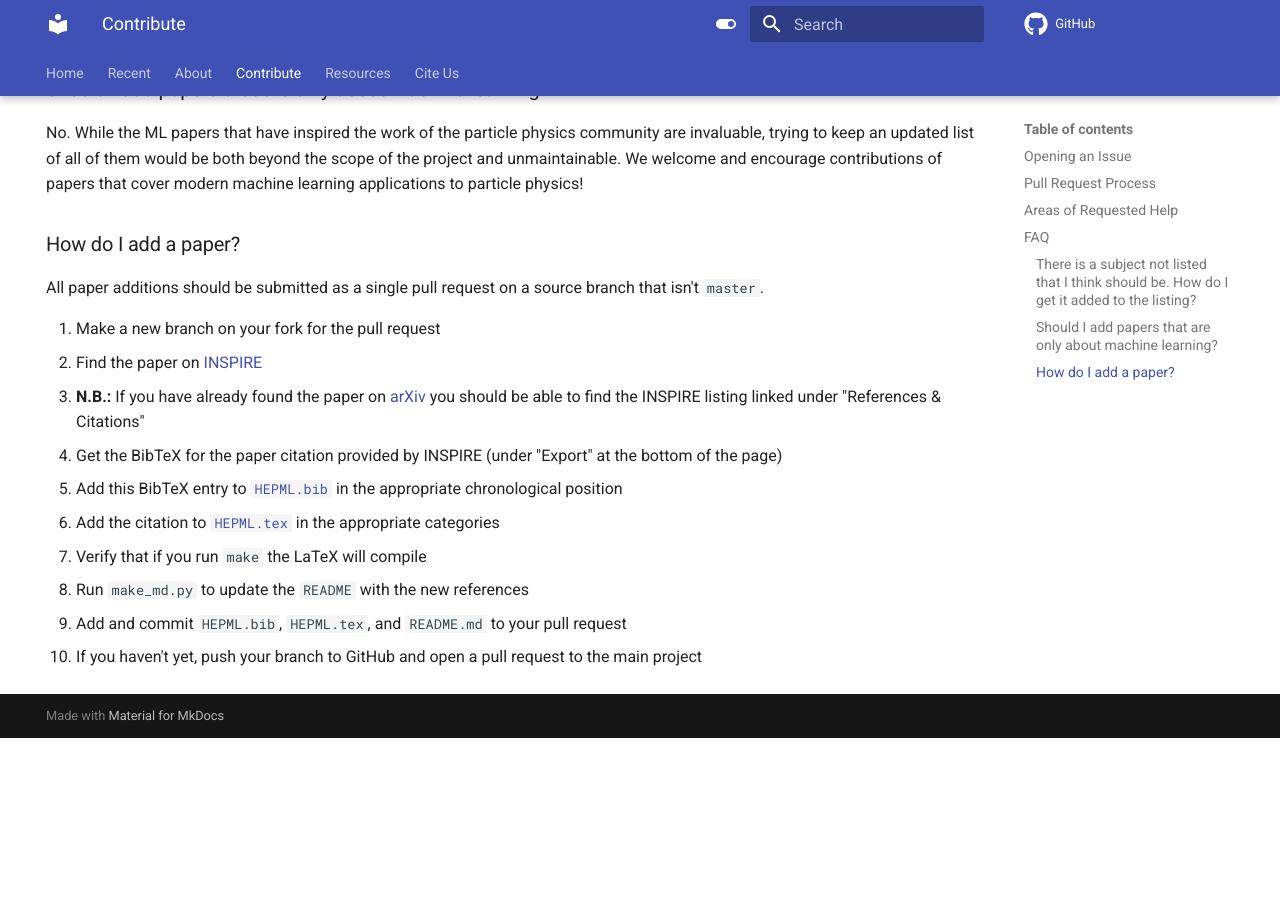
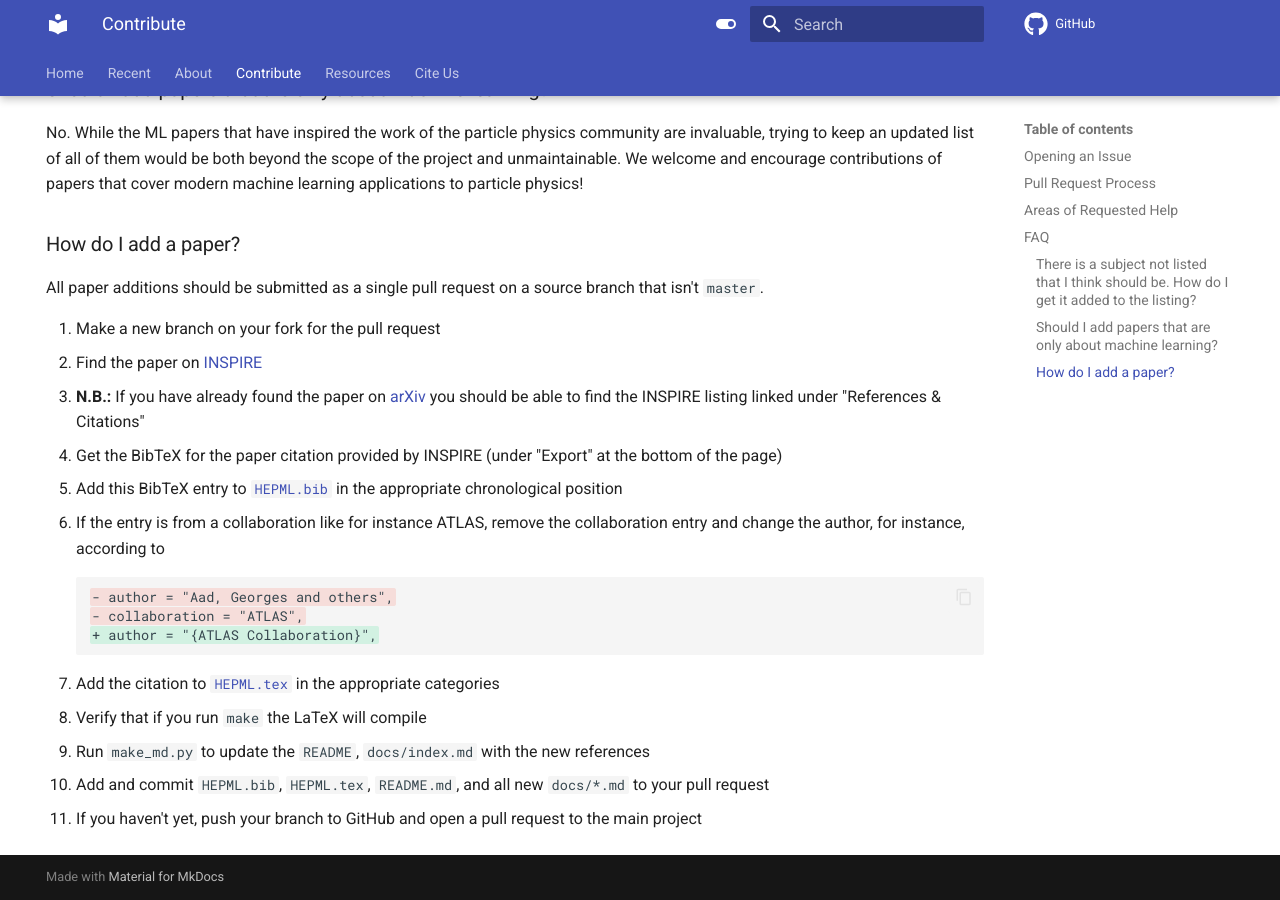
Before and after one commit to iml-wg/HEPML-LivingReview, an MkDocs documentation site: the page built from docs/contribute.md, in a window 1280 px wide and 900 px high, scrolled down 1053 px. Built offline with MkDocs 1.6.1 and Material for MkDocs 9.7.7, drawn with Linux system fonts in a browser that asks for light colours; comment, search, counter and statistics services are not loaded; before the commit the page ends 1791 px from its top, so only the background shows below that.

Commit message:
Update contribute.md (#161)
change for the website

Co-authored-by: claudius-krause <40409502+claudius-krause@users.noreply.github.com>

````diff
--- a/docs/contribute.md
+++ b/docs/contribute.md
@@ -50,8 +50,14 @@ All paper additions should be submitted as a single pull request on a source bra
    - **N.B.:** If you have already found the paper on [arXiv](https://arxiv.org/) you should be able to find the INSPIRE listing linked under "References & Citations"
 3. Get the BibTeX for the paper citation provided by INSPIRE (under "Export" at the bottom of the page)
 4. Add this BibTeX entry to [`HEPML.bib`](https://github.com/iml-wg/HEPML-LivingReview/blob/master/HEPML.bib) in the appropriate chronological position
-5. Add the citation to [`HEPML.tex`](https://github.com/iml-wg/HEPML-LivingReview/blob/master/HEPML.tex) in the appropriate categories
-6. Verify that if you run `make` the LaTeX will compile
-7. Run `make_md.py` to update the `README` with the new references
-8. Add and commit `HEPML.bib`, `HEPML.tex`, and `README.md` to your pull request
-9. If you haven't yet, push your branch to GitHub and open a pull request to the main project
+   - If the entry is from a collaboration like for instance ATLAS, remove the collaboration entry and change the author, for instance, according to
+      ```diff
+      - author = "Aad, Georges and others",
+      - collaboration = "ATLAS",
+      + author = "{ATLAS Collaboration}",
+      ```
+6. Add the citation to [`HEPML.tex`](https://github.com/iml-wg/HEPML-LivingReview/blob/master/HEPML.tex) in the appropriate categories
+7. Verify that if you run `make` the LaTeX will compile
+8. Run `make_md.py` to update the `README`, `docs/index.md` with the new references
+9. Add and commit `HEPML.bib`, `HEPML.tex`, `README.md`, and all new `docs/*.md` to your pull request
+10. If you haven't yet, push your branch to GitHub and open a pull request to the main project
````
